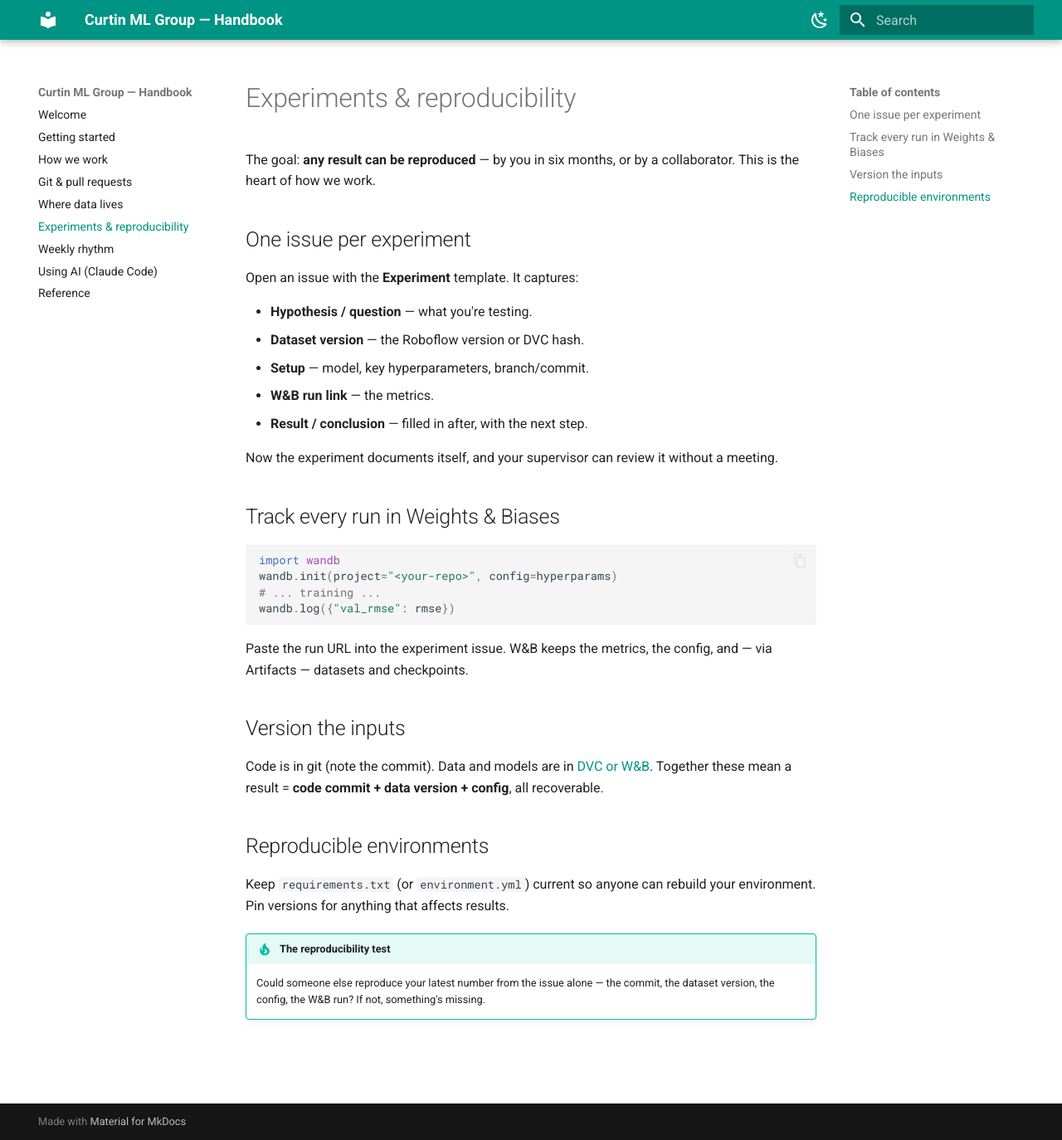
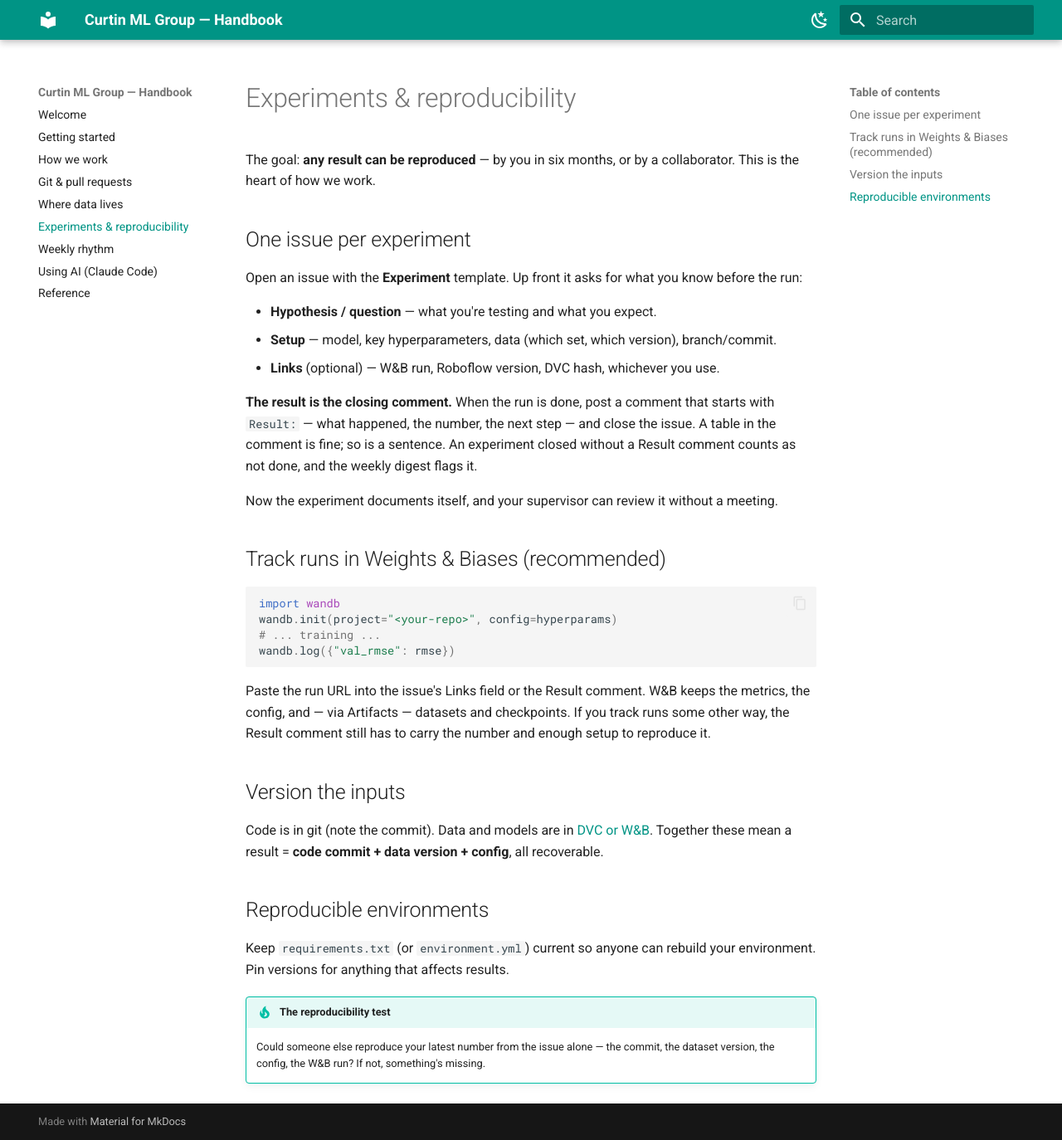
Before and after one commit to cumlg/handbook, an MkDocs documentation site: the page built from docs/experiments.md, in a window 1280 px wide and 1374 px high. Shown: the whole window at 83% size. Built offline with MkDocs 1.6.1 and Material for MkDocs 9.7.7, drawn with Linux system fonts in a browser that asks for light colours.

Commit message:
Experiments: the result is the closing comment; W&B recommended, not required; Plan template and label
Matches the new org issue templates: hypothesis + setup up front, one optional
Links field, and a comment starting with "Result:" to close. The weekly digest
flags experiments closed without one.

Co-Authored-By: Claude Fable 5.1 <noreply@anthropic.com>
Claude-Session: https://claude.ai/code/session_01PQUzetjd6grvhAt5xBNdvY

````diff
--- a/docs/experiments.md
+++ b/docs/experiments.md
@@ -3,24 +3,24 @@
 The goal: **any result can be reproduced** — by you in six months, or by a collaborator. This is the heart of how we work.
 
 ## One issue per experiment
-Open an issue with the **Experiment** template. It captures:
+Open an issue with the **Experiment** template. Up front it asks for what you know before the run:
 
-- **Hypothesis / question** — what you're testing.
-- **Dataset version** — the Roboflow version or DVC hash.
-- **Setup** — model, key hyperparameters, branch/commit.
-- **W&B run link** — the metrics.
-- **Result / conclusion** — filled in after, with the next step.
+- **Hypothesis / question** — what you're testing and what you expect.
+- **Setup** — model, key hyperparameters, data (which set, which version), branch/commit.
+- **Links** (optional) — W&B run, Roboflow version, DVC hash, whichever you use.
+
+**The result is the closing comment.** When the run is done, post a comment that starts with `Result:` — what happened, the number, the next step — and close the issue. A table in the comment is fine; so is a sentence. An experiment closed without a Result comment counts as not done, and the weekly digest flags it.
 
 Now the experiment documents itself, and your supervisor can review it without a meeting.
 
-## Track every run in Weights & Biases
+## Track runs in Weights & Biases (recommended)
 ```python
 import wandb
 wandb.init(project="<your-repo>", config=hyperparams)
 # ... training ...
 wandb.log({"val_rmse": rmse})
 ```
-Paste the run URL into the experiment issue. W&B keeps the metrics, the config, and — via Artifacts — datasets and checkpoints.
+Paste the run URL into the issue's Links field or the Result comment. W&B keeps the metrics, the config, and — via Artifacts — datasets and checkpoints. If you track runs some other way, the Result comment still has to carry the number and enough setup to reproduce it.
 
 ## Version the inputs
 Code is in git (note the commit). Data and models are in [DVC or W&B](data.md). Together these mean a result = **code commit + data version + config**, all recoverable.
````
Also changed, not shown: docs/how-we-work.md (+2 -2 lines), docs/reference.md (+1 -1 lines).
